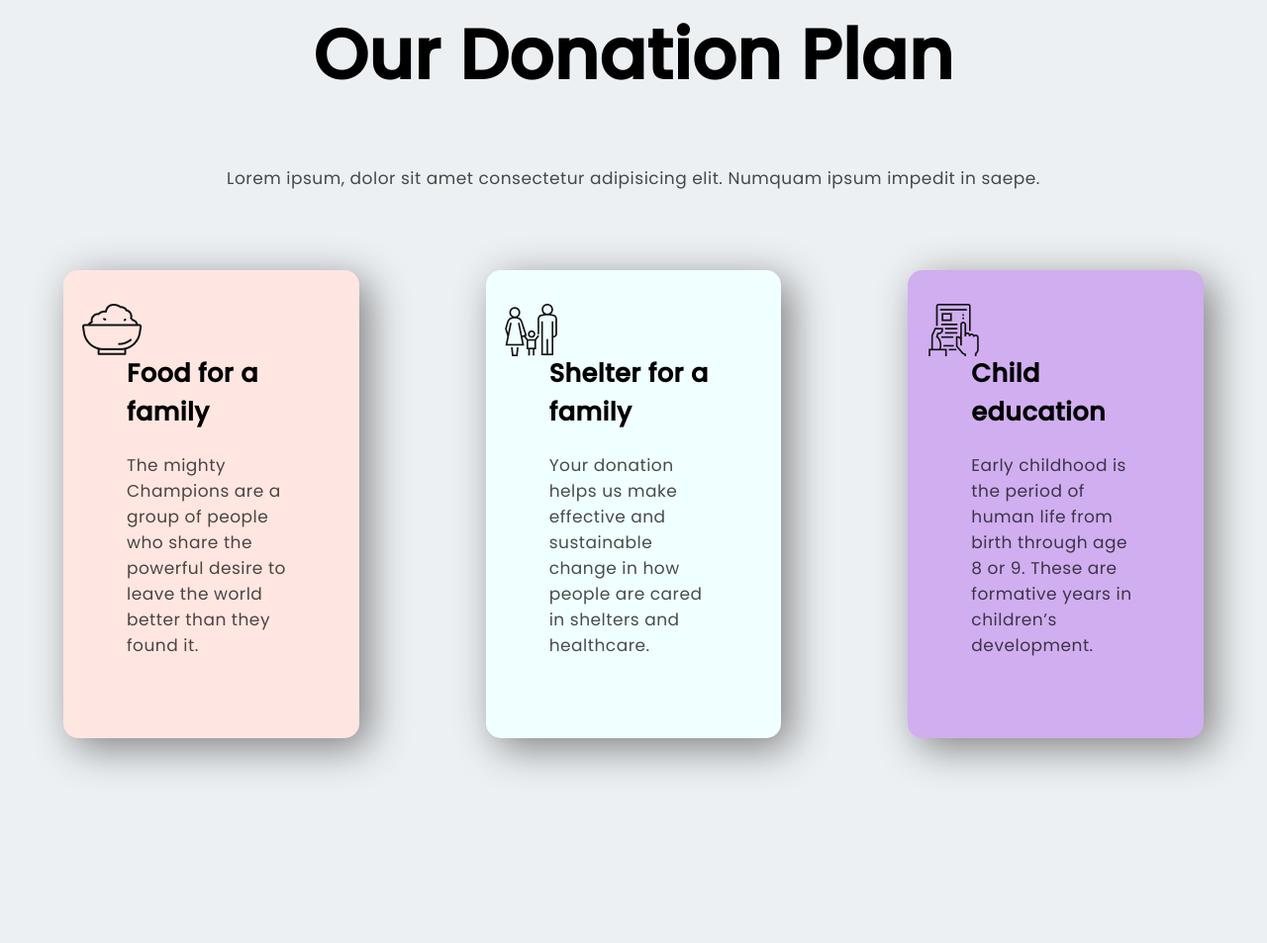
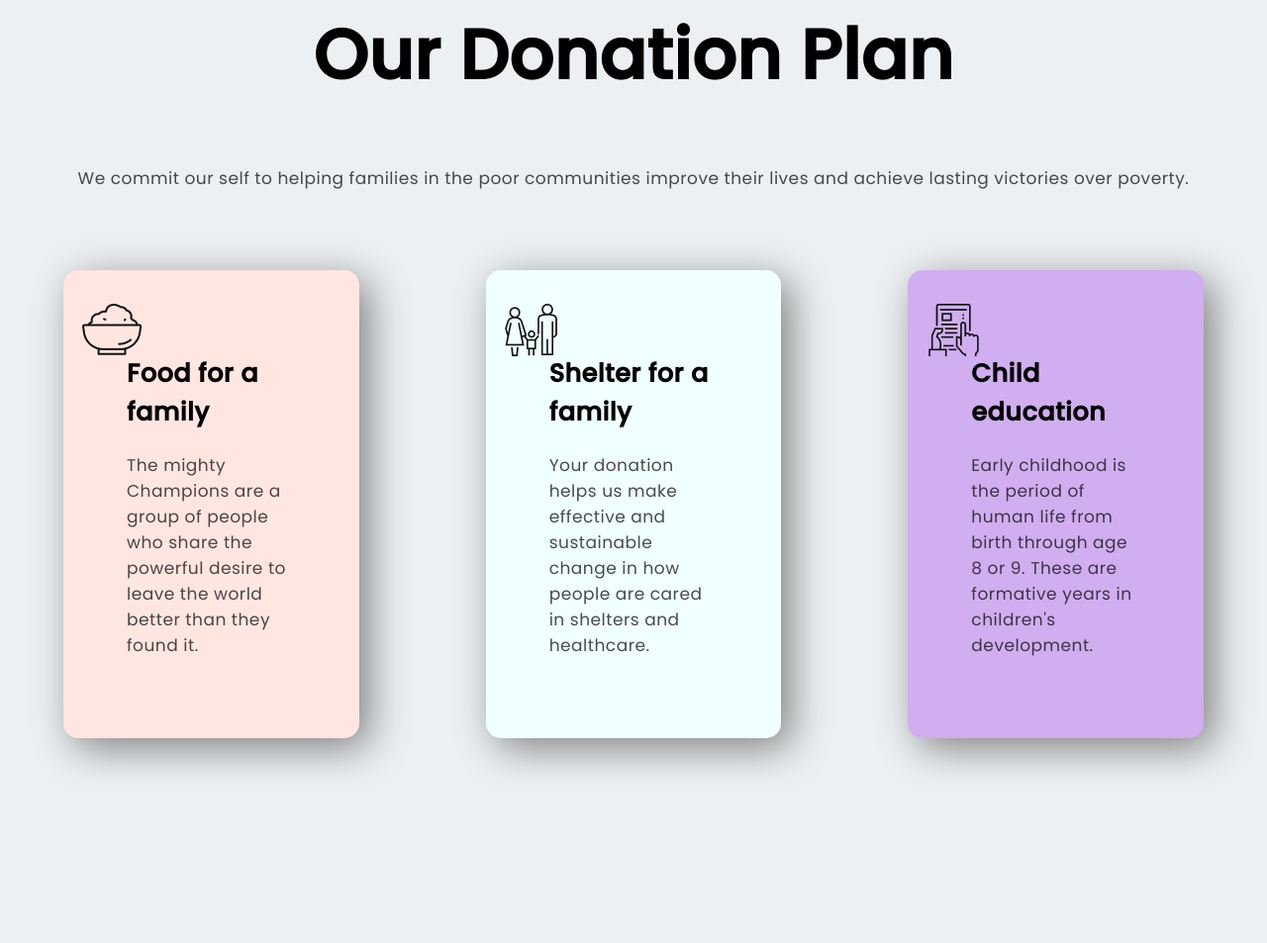
Before and after one commit to abirhasanop/assignment-1, a plain HTML site: page index.html in a window 1280 px wide. Shown: the part 1604-2557 px from the top of the page at 99% size. Drawn offline with Linux system fonts and the light colour scheme.

Commit message:
finally done

```diff
--- a/index.html
+++ b/index.html
@@ -33,7 +33,8 @@
     <section class="section3">
         <div class="sec3-div1">
             <h1>Our Donation Plan</h1>
-            <p>Lorem ipsum, dolor sit amet consectetur adipisicing elit. Numquam ipsum impedit in saepe.</p>
+            <p>We commit our self to helping families in the poor communities improve their lives and achieve lasting victories over
+            poverty.</p>
         </div>
         <div class="donation-boxs">
             <div id="donation-box1" class="donation-box">
@@ -47,7 +48,7 @@
             <div id="donation-box3" class="donation-box">
                 <h2>Child education</h2>
                 <p>Early childhood is the period of human life from birth through age 8 or 9. These are formative years in
-                children’s development.</p>
+                children's development.</p>
             </div>
         </div>
     </section>
```
